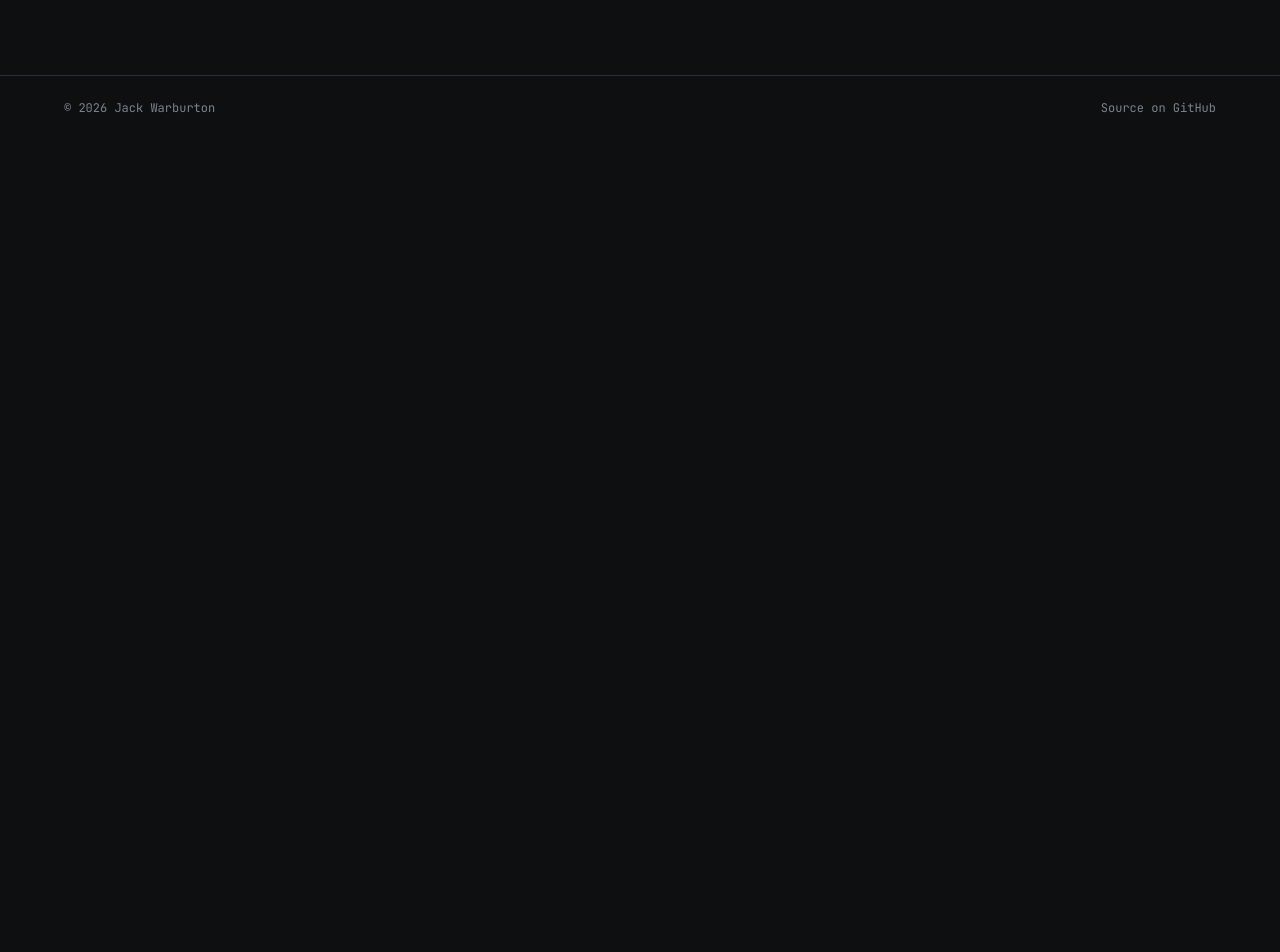
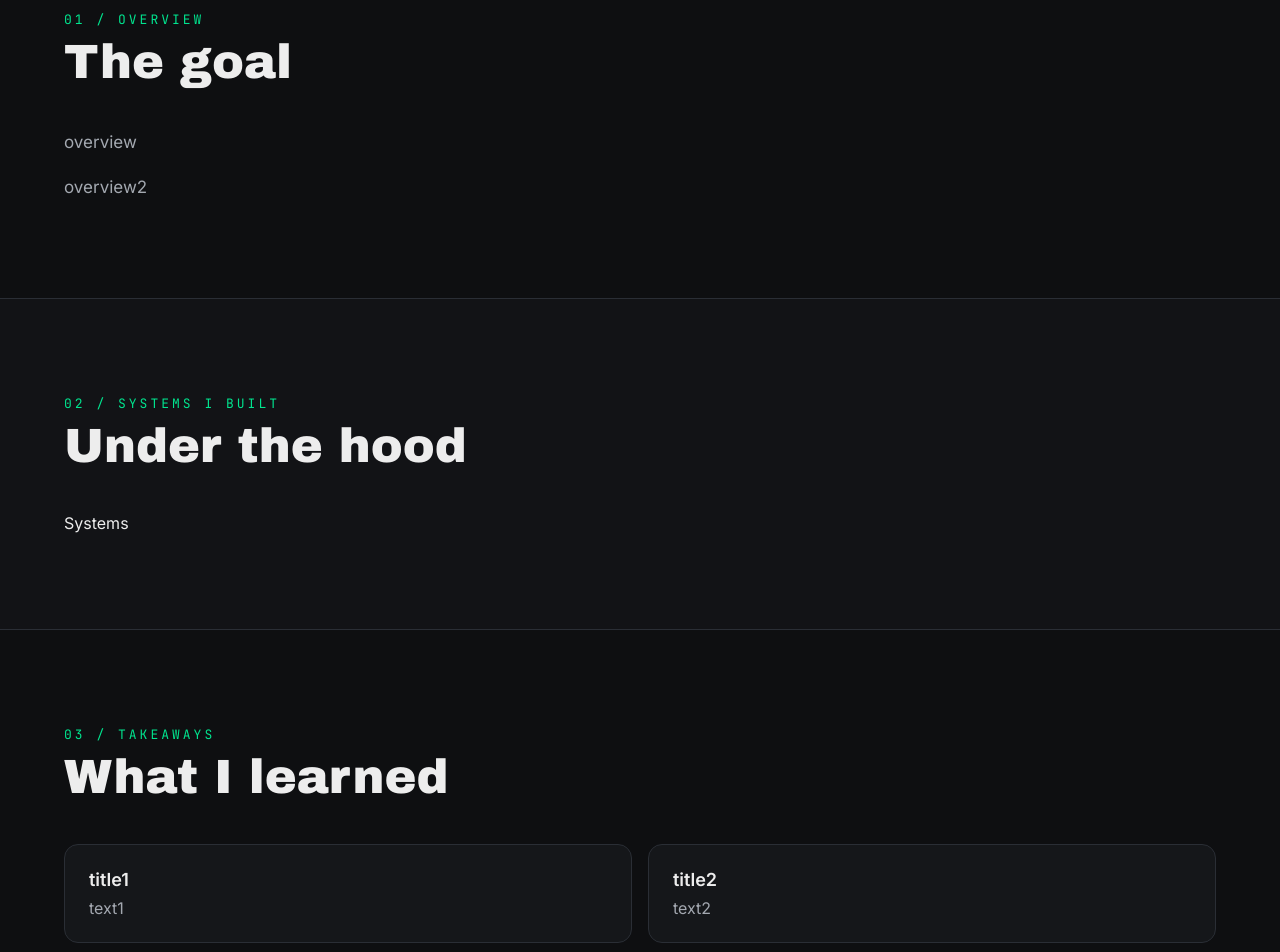
Before and after one commit to JWobz/portfolio, a Next.js app: page /work/match-point-tennis in a window 1280 px wide. Shown: the part 660-1612 px from the top of the page. Before the commit the page ends 800 px from the top, so only its background shows below. Built offline with nearby package versions, Linux system fonts and the light colour scheme.

Commit message:
Add Overview and Takeaways sections to case studies

```diff
--- /dev/null
+++ b/app/work/[slug]/page.module.css
@@ -0,0 +1,33 @@
+.overview {
+  display: flex;
+  flex-direction: column;
+  gap: 16px;
+  max-width: 720px;
+  font-size: 17px;
+  line-height: 1.7;
+  color: var(--text-2);
+}
+
+.takeaways {
+  display: grid;
+  grid-template-columns: repeat(auto-fit, minmax(280px, 1fr));
+  gap: 16px;
+  list-style: none;
+}
+
+.takeaway {
+  background: var(--surface);
+  border: 1px solid var(--border);
+  border-radius: 14px;
+  padding: 24px;
+}
+
+.takeaway h3 {
+  font-size: 18px;
+  font-weight: 600;
+  margin-bottom: 8px;
+}
+
+.takeaway p {
+  color: var(--text-2);
+}
--- a/app/work/[slug]/page.tsx
+++ b/app/work/[slug]/page.tsx
@@ -1,6 +1,8 @@
 import { GAMES } from "@/data/games";
 import { notFound } from "next/navigation";
+import styles from "./page.module.css";
 import CaseStudyHeader from "./CaseStudyHeader";
+import Section from "@/app/_components/layout/Section";
 
 export function generateStaticParams() {
   return GAMES.map((game) => ({ slug: game.slug }));
@@ -17,8 +19,41 @@ export default async function CaseStudyPage({
     notFound();
   }
   return (
-    <article className="container">
-      <CaseStudyHeader game={foundGame} />
+    <article>
+      <div className="container">
+        <CaseStudyHeader game={foundGame} />
+      </div>
+      <Section id="overview" number={1} label="Overview" title="The goal">
+        <div className={styles.overview}>
+          {foundGame.caseStudy.overview.map((paragraph) => (
+            <p key={paragraph}>{paragraph}</p>
+          ))}
+        </div>
+      </Section>
+      <Section
+        id="systems"
+        number={2}
+        label="Systems I built"
+        title="Under the hood"
+        alt={true}
+      >
+        <p>Systems</p>
+      </Section>
+      <Section
+        id="takeaways"
+        number={3}
+        label="Takeaways"
+        title="What I learned"
+      >
+        <ul className={styles.takeaways}>
+          {foundGame.caseStudy.takeaways.map((takeaway) => (
+            <li key={takeaway.title} className={styles.takeaway}>
+              <h3>{takeaway.title}</h3>
+              <p>{takeaway.text}</p>
+            </li>
+          ))}
+        </ul>
+      </Section>
     </article>
   );
 }
```
